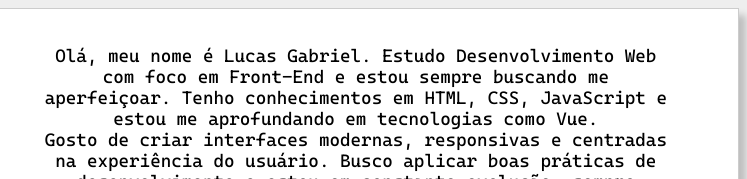
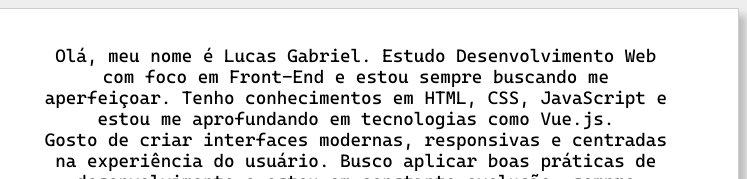
Before and after one commit to Wonderlly/Portfolio, a plain HTML site: page index.html in a window 1280 px wide. Shown: the top 179 px of the page, 533-1280 px from the left. Drawn offline with nearby package versions, Linux system fonts and the light colour scheme.

Commit message:
Atualizar o index.html

```diff
--- a/index.html
+++ b/index.html
@@ -30,7 +30,7 @@
                 </div>
             </div>
             <div class="my-apresentation">
-                <p>Olá, meu nome é Lucas Gabriel. Estudo Desenvolvimento Web com foco em Front-End e estou sempre buscando me aperfeiçoar. Tenho conhecimentos em HTML, CSS, JavaScript e estou me aprofundando em tecnologias como Vue.</p>
+                <p>Olá, meu nome é Lucas Gabriel. Estudo Desenvolvimento Web com foco em Front-End e estou sempre buscando me aperfeiçoar. Tenho conhecimentos em HTML, CSS, JavaScript e estou me aprofundando em tecnologias como Vue.js.</p>
                 Gosto de criar interfaces modernas, responsivas e centradas na experiência do usuário. Busco aplicar boas práticas de desenvolvimento e estou em constante evolução, sempre acompanhando as tendências do setor.</p>
             </div>
         </div>
```
